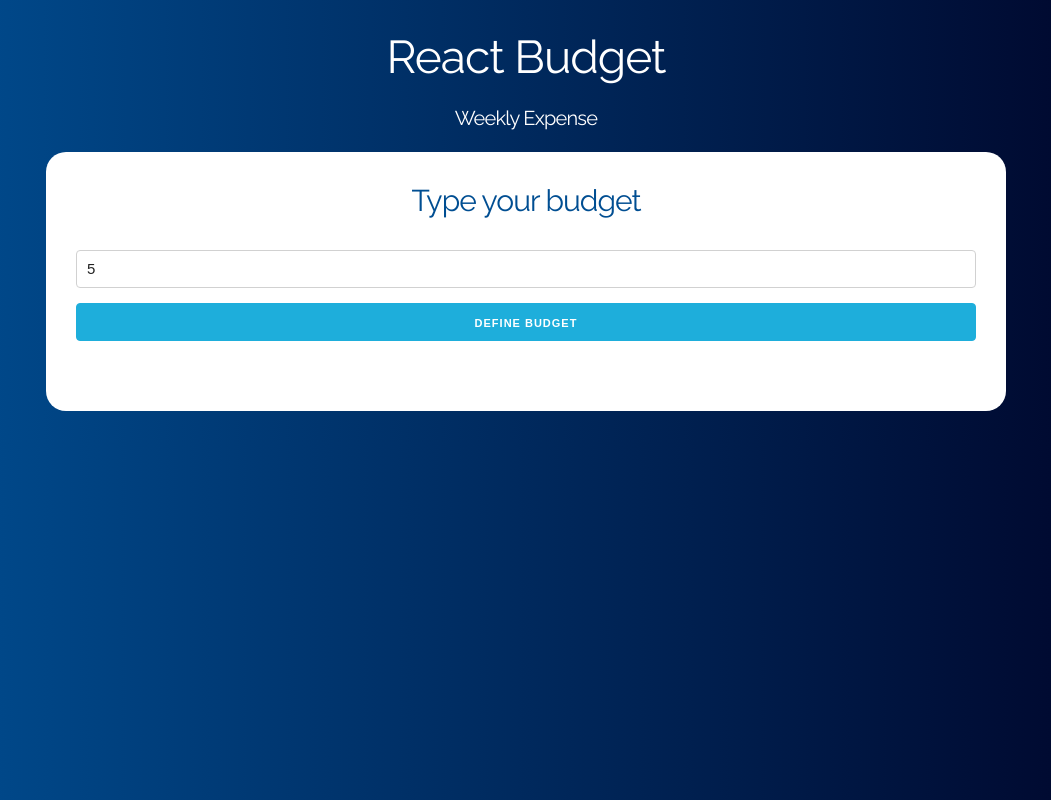
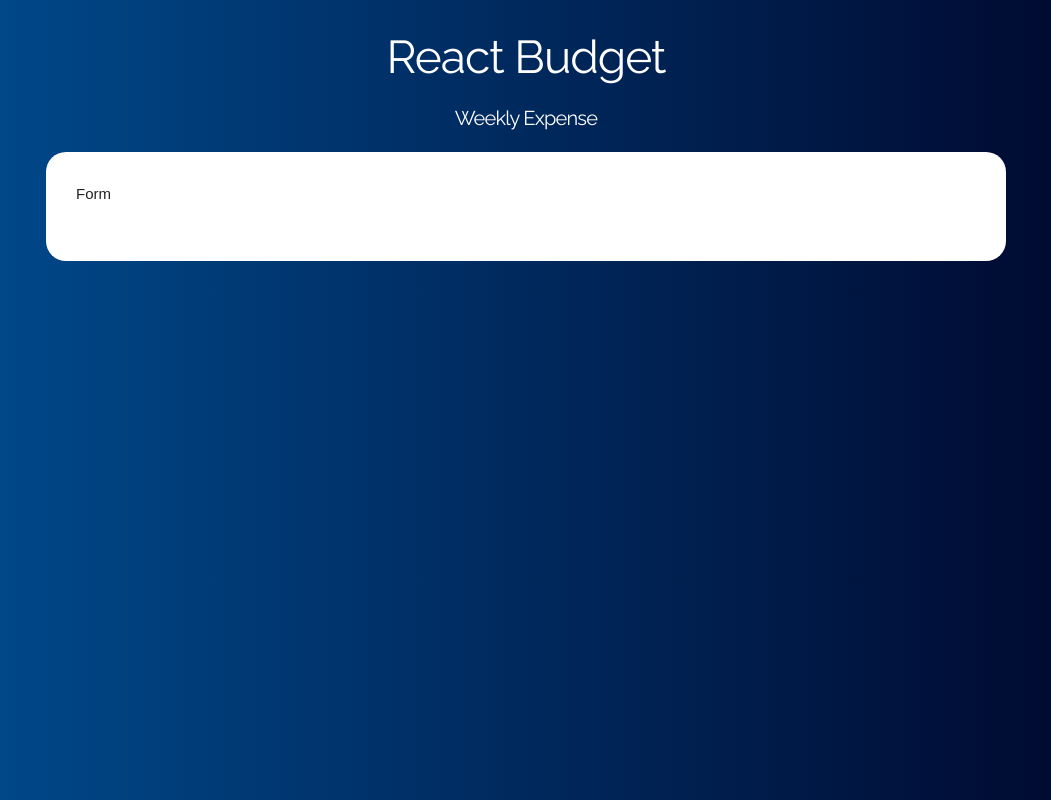
Before and after one commit to Llerena97/react-budget, a React (Create React App) app: page / in a window 1280 px wide. Both pictures are taken after typing "5" into the empty fields and a click on the input "Define Budget". Shown: the whole page, without its empty margins (114-1165 px from the left). Built offline with nearby package versions, Linux system fonts and the light colour scheme.

Commit message:
Show components conditionally

```diff
--- a/src/App.js
+++ b/src/App.js
@@ -3,6 +3,7 @@
 
 function App() {
   const [budget, setBudget] = useState(0);
+  const [questionBudget, setQuestionBudget] = useState(true);
 
   return (
     <div className="App container">
@@ -10,9 +11,21 @@
         <h1>React Budget</h1>
         <h4>Weekly Expense</h4>
         <div className="main-content content">
-          <Question
-            setBudget={setBudget}
-            />
+          { questionBudget ?
+            <Question
+              setBudget={setBudget}
+              setQuestionBudget={setQuestionBudget}
+              />
+            : (
+              <div className="row">
+                <div className="one-half column">
+                  <p>Form</p>
+                </div>
+                <div className="one-half column">
+                </div>
+              </div>
+            )
+          }
         </div>
       </header>
 
--- a/src/components/Question.js
+++ b/src/components/Question.js
@@ -1,7 +1,7 @@
 import React, { Fragment, useState } from 'react';
 
 const Question = (props) => {
-  const { setBudget } = props;
+  const { setBudget, setQuestionBudget } = props;
   const [quantity, setQuantity] = useState(0);
   const [error, setError] = useState(false);
 
@@ -13,6 +13,7 @@
     }
     setError(false)
     setBudget(quantity)
+    setQuestionBudget(false)
   }
 
   return (
```
